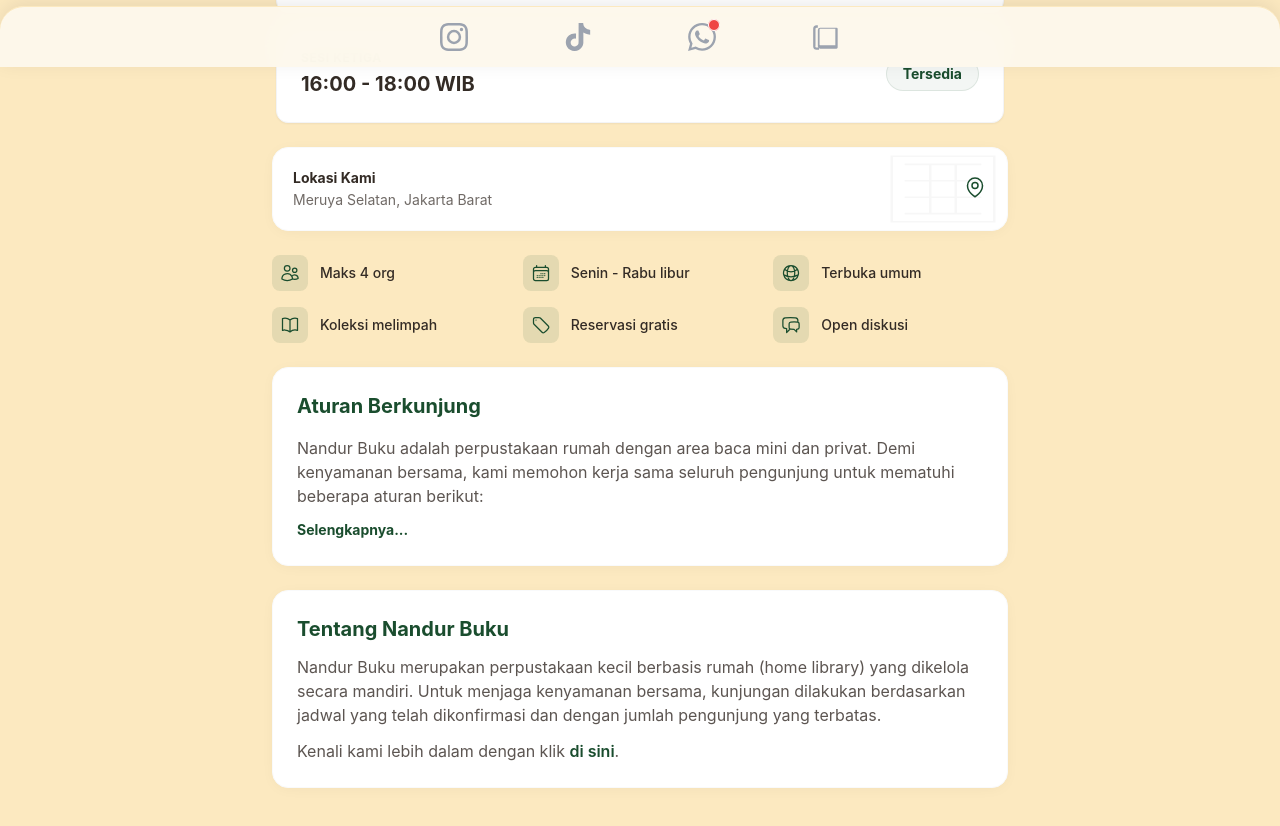
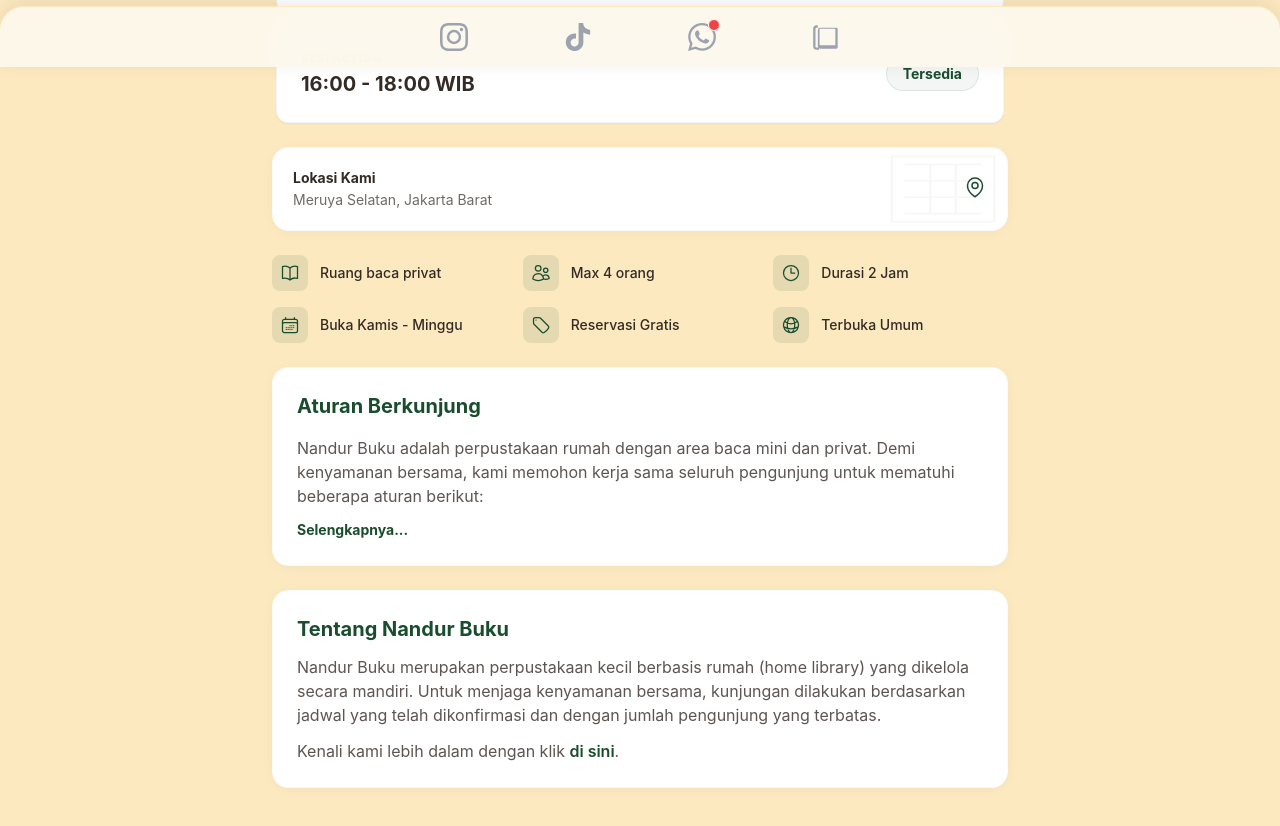
Before and after one commit to akhturgum-project/nandur-buku-reservasi, a Vue app: page / in a window 1280 px wide. Shown: the part 733-1559 px from the top of the page. Built offline with nearby package versions, Linux system fonts and the light colour scheme; no server answers.

Commit message:
update icon & kode.gs

```diff
--- a/src/views/HomeView.vue
+++ b/src/views/HomeView.vue
@@ -299,39 +299,39 @@
       <section class="grid grid-cols-2 md:grid-cols-3 gap-3 md:gap-4 w-full">
         <div class="flex items-center gap-3">
           <div class="bg-nandur-green/10 p-2 rounded-lg flex-shrink-0">
+            <BookOpenIcon class="w-5 h-5 text-nandur-green" />
+          </div>
+          <span class="text-sm font-medium leading-tight">Ruang baca privat</span>
+        </div>
+        <div class="flex items-center gap-3">
+          <div class="bg-nandur-green/10 p-2 rounded-lg flex-shrink-0">
             <UsersIcon class="w-5 h-5 text-nandur-green" />
           </div>
-          <span class="text-sm font-medium leading-tight">Maks 4 org</span>
+          <span class="text-sm font-medium leading-tight">Max 4 orang</span>
+        </div>
+        <div class="flex items-center gap-3">
+          <div class="bg-nandur-green/10 p-2 rounded-lg flex-shrink-0">
+            <ClockIcon class="w-5 h-5 text-nandur-green" />
+          </div>
+          <span class="text-sm font-medium leading-tight">Durasi 2 Jam</span>
         </div>
         <div class="flex items-center gap-3">
           <div class="bg-nandur-green/10 p-2 rounded-lg flex-shrink-0">
             <CalendarDaysIcon class="w-5 h-5 text-nandur-green" />
           </div>
-          <span class="text-sm font-medium leading-tight">Senin - Rabu libur</span>
+          <span class="text-sm font-medium leading-tight">Buka Kamis - Minggu</span>
+        </div>
+        <div class="flex items-center gap-3">
+          <div class="bg-nandur-green/10 p-2 rounded-lg flex-shrink-0">
+            <TagIcon class="w-5 h-5 text-nandur-green" />
+          </div>
+          <span class="text-sm font-medium leading-tight">Reservasi Gratis</span>
         </div>
         <div class="flex items-center gap-3">
           <div class="bg-nandur-green/10 p-2 rounded-lg flex-shrink-0">
             <GlobeAltIcon class="w-5 h-5 text-nandur-green" />
           </div>
-          <span class="text-sm font-medium leading-tight">Terbuka umum</span>
-        </div>
-        <div class="flex items-center gap-3">
-          <div class="bg-nandur-green/10 p-2 rounded-lg flex-shrink-0">
-            <BookOpenIcon class="w-5 h-5 text-nandur-green" />
-          </div>
-          <span class="text-sm font-medium leading-tight">Koleksi melimpah</span>
-        </div>
-        <div class="flex items-center gap-3">
-          <div class="bg-nandur-green/10 p-2 rounded-lg flex-shrink-0">
-            <TagIcon class="w-5 h-5 text-nandur-green" />
-          </div>
-          <span class="text-sm font-medium leading-tight">Reservasi gratis</span>
-        </div>
-        <div class="flex items-center gap-3">
-          <div class="bg-nandur-green/10 p-2 rounded-lg flex-shrink-0">
-            <ChatBubbleLeftRightIcon class="w-5 h-5 text-nandur-green" />
-          </div>
-          <span class="text-sm font-medium leading-tight">Open diskusi</span>
+          <span class="text-sm font-medium leading-tight">Terbuka Umum</span>
         </div>
       </section>
 
```
